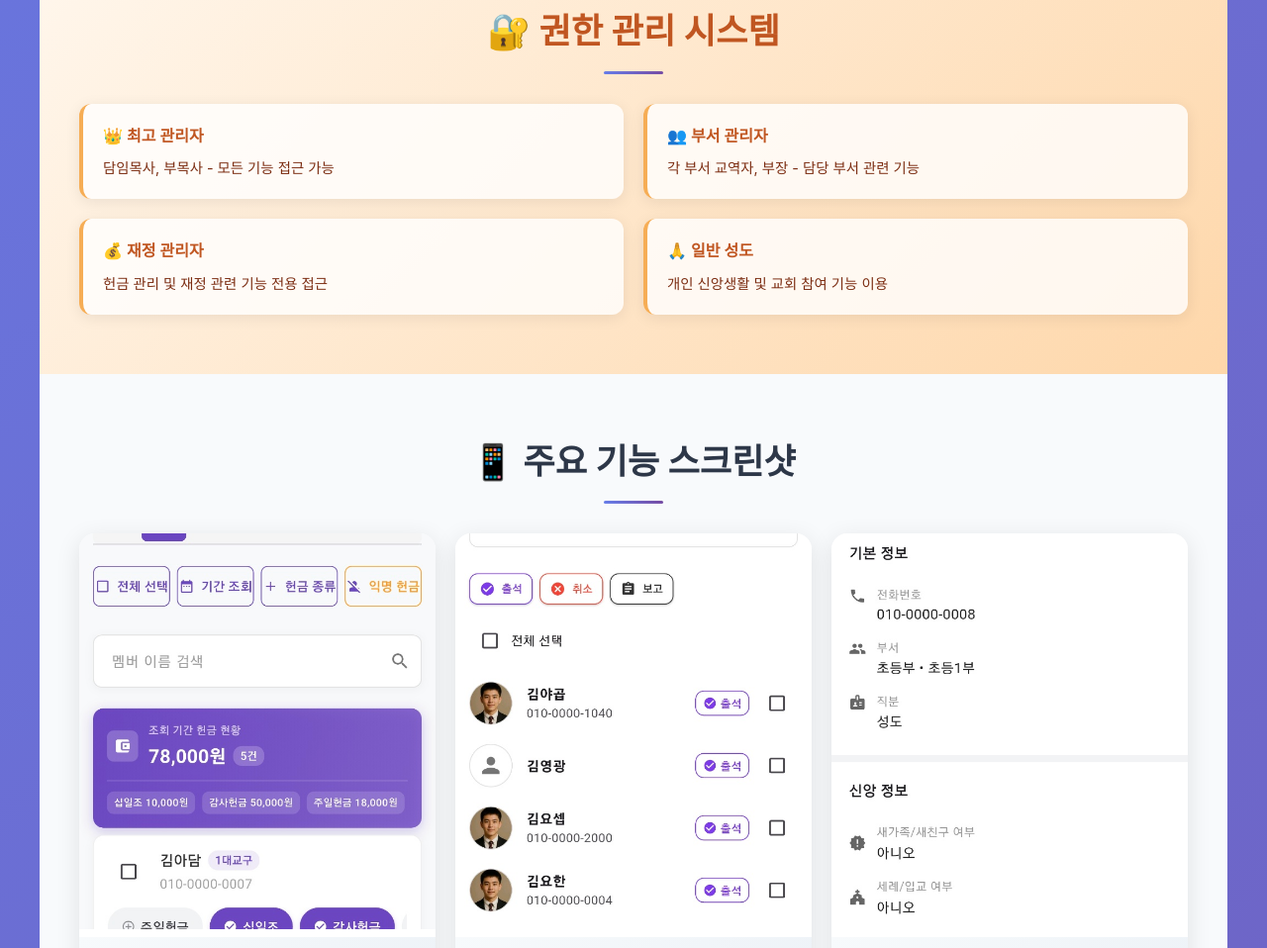
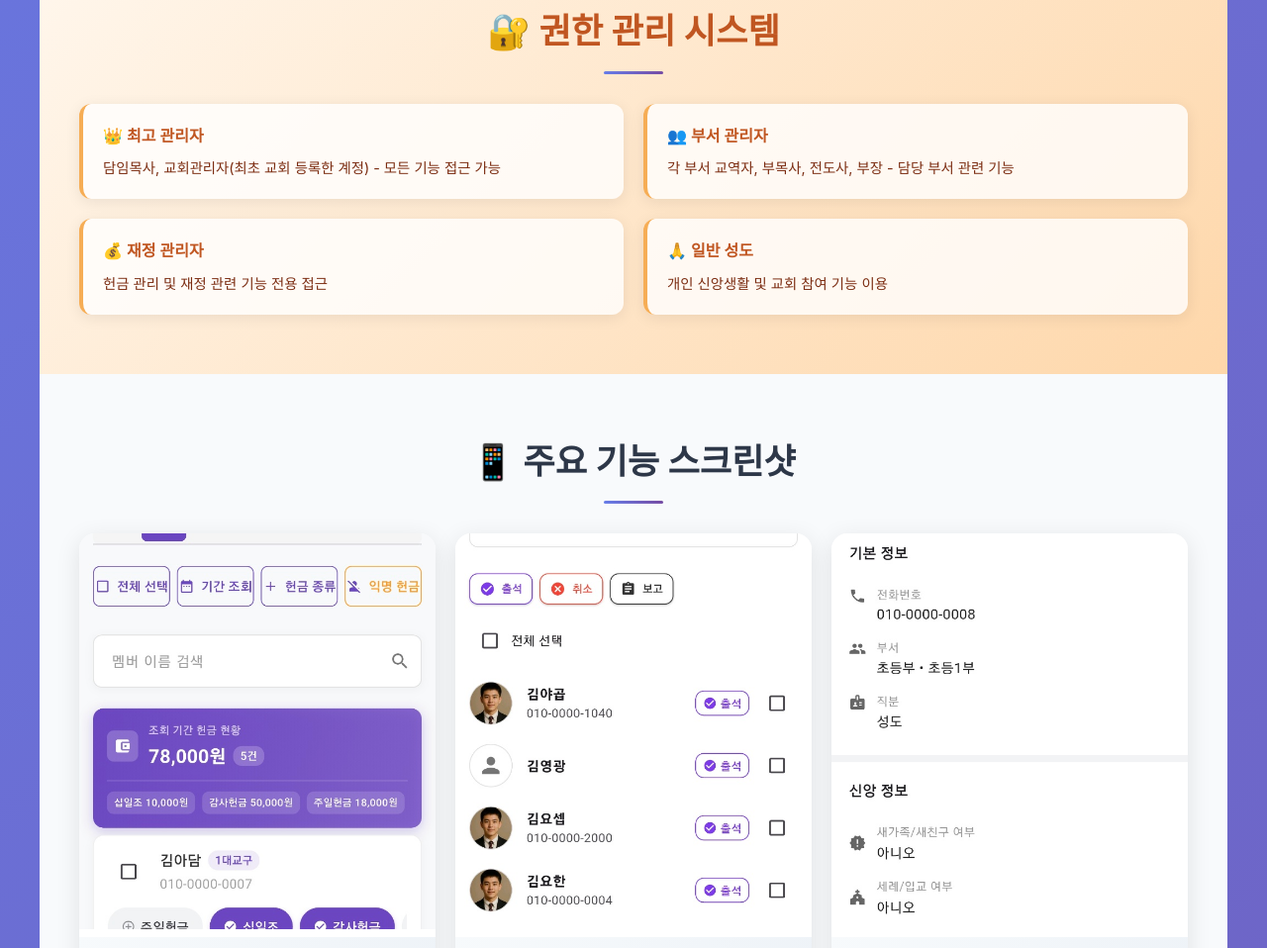
Before and after one commit to manna-cms/manna-cms.github.io, a plain HTML site: page manna.html in a window 1280 px wide. Shown: the part 1520-2478 px from the top of the page at 99% size. Drawn offline with Linux system fonts and the light colour scheme.

Commit message:
Update manna.html

```diff
--- a/manna.html
+++ b/manna.html
@@ -619,11 +619,11 @@
             <div class="permission-grid">
                 <div class="permission-item">
                     <h4>👑 최고 관리자</h4>
-                    <p>담임목사, 부목사 - 모든 기능 접근 가능</p>
+                    <p>담임목사, 교회관리자(최초 교회 등록한 계정) - 모든 기능 접근 가능</p>
                 </div>
                 <div class="permission-item">
                     <h4>👥 부서 관리자</h4>
-                    <p>각 부서 교역자, 부장 - 담당 부서 관련 기능</p>
+                    <p>각 부서 교역자, 부목사, 전도사, 부장 - 담당 부서 관련 기능</p>
                 </div>
                 <div class="permission-item">
                     <h4>💰 재정 관리자</h4>
```
